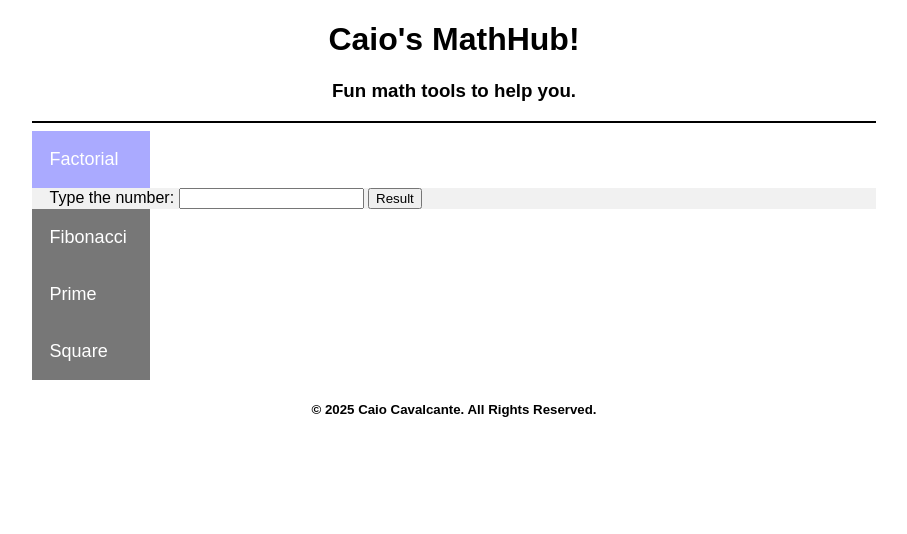
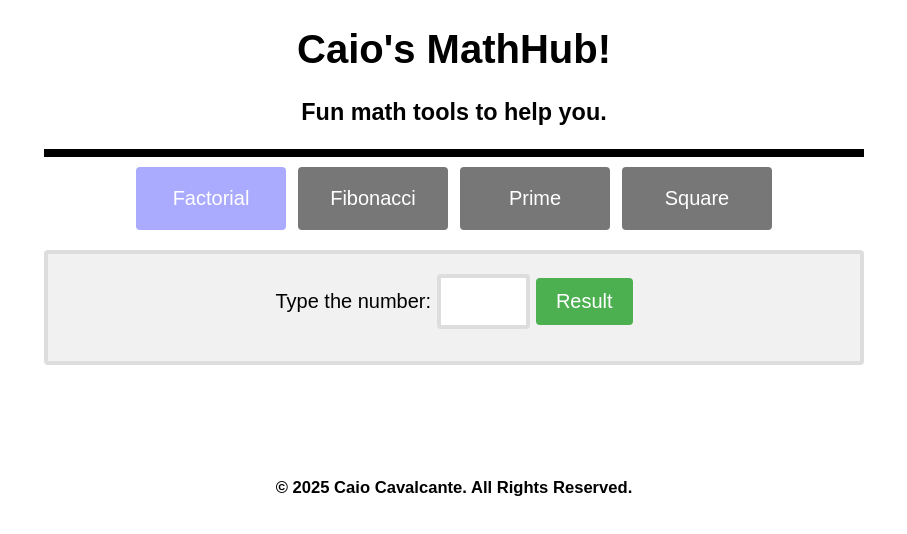
Before and after one commit to caio-cavalcante/math-hub, a plain HTML site: page index.html in a window 1280 px wide. Both pictures are taken after a click on the button "Factorial". Shown: the whole page, without its empty margins (186-1093 px from the left). Drawn offline with Linux system fonts and the light colour scheme.

Commit message:
Folder Structure + CCS Tweaking

```diff
--- a/index.html
+++ b/index.html
@@ -4,7 +4,7 @@
     <meta charset="UTF-8">
     <meta name="viewport" content="width=device-width, initial-scale=1.0">
     <title>MathHub</title>
-    <link rel="stylesheet" href="style.css">
+    <link rel="stylesheet" href="./source/styles/style.css">
 </head>
 <body>
     <header>
@@ -15,55 +15,60 @@
     </header>
 
     <main id="tools">
-        <button class="collapsible">Factorial</button>
+        <!-- Button Row -->
+        <div id="button-container">
+            <button class="collapseButton" data-target="factorial">Factorial</button>
+            <button class="collapseButton" data-target="fibonacci">Fibonacci</button>
+            <button class="collapseButton" data-target="prime">Prime</button>
+            <button class="collapseButton" data-target="square">Square</button>
+        </div>
+
+        <!-- Content Area -->
+        <div id="content-container">
             <section class="content" id="factorial">
-
                 <label for="numFactorial"> Type the number:
                     <input type="number" id="numFactorial">
                 </label>
 
-            <button onclick="calcFactorial(numFactorial.value)">Result</button>
+                <button class="resultButton" onclick="calcFactorial(numFactorial.value)">Result</button>
                 <span id="resultFactorial"></span>
             </section>
 
-        <button class="collapsible">Fibonacci</button>
             <section class="content" id="fibonacci">
-
                 <label for="numFibonacci"> Type the number:
                     <input type="number" id="numFibonacci">
                 </label>
 
-            <button onclick="calcFibonacci(numFibonacci.value)">Result</button>
+                <button class="resultButton" onclick="calcFibonacci(numFibonacci.value)">Result</button>
                 <span id="resultFibonacci"></span>
             </section>
 
-        <button class="collapsible">Prime</button>
             <section class="content" id="prime">
-
                 <label for="numPrime"> Type the number:
                     <input type="number" id="numPrime">
                 </label>
 
-            <button onclick="calcPrime(numPrime.value)">Result</button>
+                <button class="resultButton" onclick="calcPrime(numPrime.value)">Result</button>
                 <span id="resultPrime"></span>
             </section>
 
-        <button class="collapsible">Square</button>
-        <section class="content" id="squareVisualization">
-
+            <section class="content" id="square">
                 <label for="numSquare"> Type the number:
                     <input type="number" id="numSquare">
                 </label>
 
-            <button onclick="calcSquare(numSquare.value)">Result</button>
+                <button class="resultButton" onclick="calcSquare(numSquare.value)">Result</button>
 
                 <span id="resultSquare"></span>
             </section>
+        </div>
     </main>
 
     <footer>
         <h5>&copy; <span id="year"></span> Caio Cavalcante. All Rights Reserved.</h5>
     </footer>
-    <script src="script.js"></script>
+
+    <script src="./source/scripts/main.js"></script>
+    <script src="./source/scripts/calc.js"></script>
 </body>
 </html>
--- a/script.js
+++ b/source/scripts/calc.js
@@ -1,4 +1,3 @@
-document.getElementById("year").innerHTML = new Date().getFullYear();
 const spanFactorial = document.getElementById("resultFactorial");
 const spanFibonacci = document.getElementById("resultFibonacci");
 const spanPrime = document.getElementById("resultPrime");
@@ -20,16 +19,6 @@ function calcFactorial(numFatorial) {
     }
     updateContentHeight(spanFactorial);
 }
-
-const suffix = (n) => {
-    if (n % 100 >= 11 && n % 100 <= 13) return "th";
-    switch (n % 10) {
-    case 1: return "st";
-    case 2: return "nd";
-    case 3: return "rd";
-    default: return "th";
-    }
-};
 
 function calcFibonacci(numFibonacci) {
     if (numFibonacci < 0 || numFibonacci === "") {
@@ -58,11 +47,13 @@ function calcPrime(numPrime) {
             }
         }
 
-        spanPrime.innerHTML = isPrime ? `${numPrime} is a prime number.` : `${numPrime} is not a prime number.`;
+        spanPrime.innerHTML = isPrime ? `<br>${numPrime} is a prime number.` : `<br>${numPrime} is not a prime number.`;
     }
     updateContentHeight(spanPrime);
 }
 
+// TODO: if the number has more than 3 digits, the result will be too long
+//       i.e. (234)² = (200 + 30 + 4)²
 function calcSquare(numSquare) {
     if (numSquare === "") {
         spanSquare.innerHTML = "<br>Please enter a number.";
@@ -87,24 +78,3 @@ function calcSquare(numSquare) {
 
     updateContentHeight(spanSquare);
 }
-
-function updateContentHeight(resultSpan) {
-    const contentSection = resultSpan.closest('.content');
-    if (contentSection && contentSection.style.maxHeight) {
-        contentSection.style.maxHeight = contentSection.scrollHeight + "px";
-    }
-}
-
-var coll = document.getElementsByClassName("collapsible");
-
-for (let i = 0; i < coll.length; i++) {
-    coll[i].addEventListener("click", function() {
-        this.classList.toggle("active");
-        var content = this.nextElementSibling;
-        if (content.style.maxHeight) {
-            content.style.maxHeight = null;
-        } else {
-            content.style.maxHeight = content.scrollHeight + "px";
-        }
-    });
-}
--- /dev/null
+++ b/source/scripts/main.js
@@ -0,0 +1,39 @@
+// variables
+document.getElementById("year").innerHTML = new Date().getFullYear();
+var coll = document.getElementsByClassName("collapseButton");
+
+// adds suffix to numbers (1st, 2nd, 3rd, etc.)
+const suffix = (n) => {
+    if (n % 100 >= 11 && n % 100 <= 13) return "th";
+    switch (n % 10) {
+    case 1: return "st";
+    case 2: return "nd";
+    case 3: return "rd";
+    default: return "th";
+    }
+};
+
+// collapsible sections - new behavior for single section visibility
+for (let i = 0; i < coll.length; i++) {
+    coll[i].addEventListener("click", function() {
+        const targetId = this.getAttribute('data-target');
+        const targetContent = document.getElementById(targetId);
+
+        // Remove active class from all buttons
+        for (let j = 0; j < coll.length; j++) {
+            coll[j].classList.remove('active');
+        }
+
+        // Hide all content sections
+        const allContent = document.getElementsByClassName('content');
+        for (let k = 0; k < allContent.length; k++) {
+            allContent[k].classList.remove('show');
+        }
+
+        // Show the selected section and activate the button
+        if (targetContent) {
+            targetContent.classList.add('show');
+            this.classList.add('active');
+        }
+    });
+}
--- /dev/null
+++ b/source/styles/style.css
@@ -0,0 +1,103 @@
+body {
+    font-family: Arial, sans-serif;
+    font-size: 20px;
+    margin: auto;
+    width: 64%;
+}
+
+header {
+    text-align: center;
+}
+
+hr {
+    border: 4px solid black;
+}
+
+#tools {
+    display: flex;
+    flex-direction: column;
+    gap: 20px;
+}
+
+#button-container {
+    display: flex;
+    flex-direction: row;
+    flex-wrap: wrap;
+    gap: 12px;
+    justify-content: center;
+}
+
+#content-container {
+    min-height: 200px;
+}
+
+section {
+    padding: 4px;
+}
+
+.collapseButton {
+    background-color: #777;
+    border: none;
+    border-radius: 4px;
+    color: white;
+    cursor: pointer;
+    flex: 1;
+    font-size: 20px;
+    max-width: 150px;
+    outline: none;
+    padding: 20px;
+    text-align: center;
+    transition: background-color 0.3s ease;
+}
+
+.active,
+.collapsible:hover {
+    background-color: #aaf;
+}
+
+.content {
+    padding: 20px;
+    background-color: #f1f1f1;
+    border: 4px solid #ddd;
+    border-radius: 4px;
+    font-size: 20px;
+    display: none;
+    text-align: center;
+}
+
+.content.show {
+    display: block;
+}
+
+label {
+    margin-bottom: 12px;
+}
+
+input {
+    border: 4px solid #ddd;
+    border-radius: 4px;
+    font-size: 20px;
+    margin-bottom: 12px;
+    padding: 12px;
+    width: 8%;
+}
+
+span :not(#year) {
+    display: block;
+    margin-bottom: 12px;
+}
+
+.resultButton {
+    background-color: #4CAF50;
+    border: none;
+    border-radius: 4px;
+    color: white;
+    cursor: pointer;
+    font-size: 20px;
+    padding: 12px 20px;
+}
+
+footer {
+    text-align: center;
+    margin-top: 20px;
+}
--- a/style.css
+++ /dev/null
@@ -1,53 +0,0 @@
-body {
-    font-family: Arial, sans-serif;
-    margin: auto;
-    width: 66%;
-}
-
-header {
-    text-align: center;
-}
-
-hr {
-    border: 1px solid black;
-}
-
-#tools {
-    display: flex;
-    flex-direction: column;
-}
-
-section {
-    padding: 5px;
-}
-
-.collapsible {
-    background-color: #777;
-    border: none;
-    color: white;
-    cursor: pointer;
-    font-size: 18px;
-    outline: none;
-    padding: 18px;
-    text-align: left;
-    width: 14%;
-}
-
-.active, .collapsible:hover {
-    background-color: #aaf;
-}
-
-.content {
-    padding: 0 18px;
-    background-color: #f1f1f1;
-    max-height: 0;
-    overflow: hidden;
-    transition: max-height 0.2s ease-out;
-}
-
-
-
-footer {
-    text-align: center;
-    margin-top: 20px;
-}
```
Lines whose indentation alone changed are shown as unchanged.
